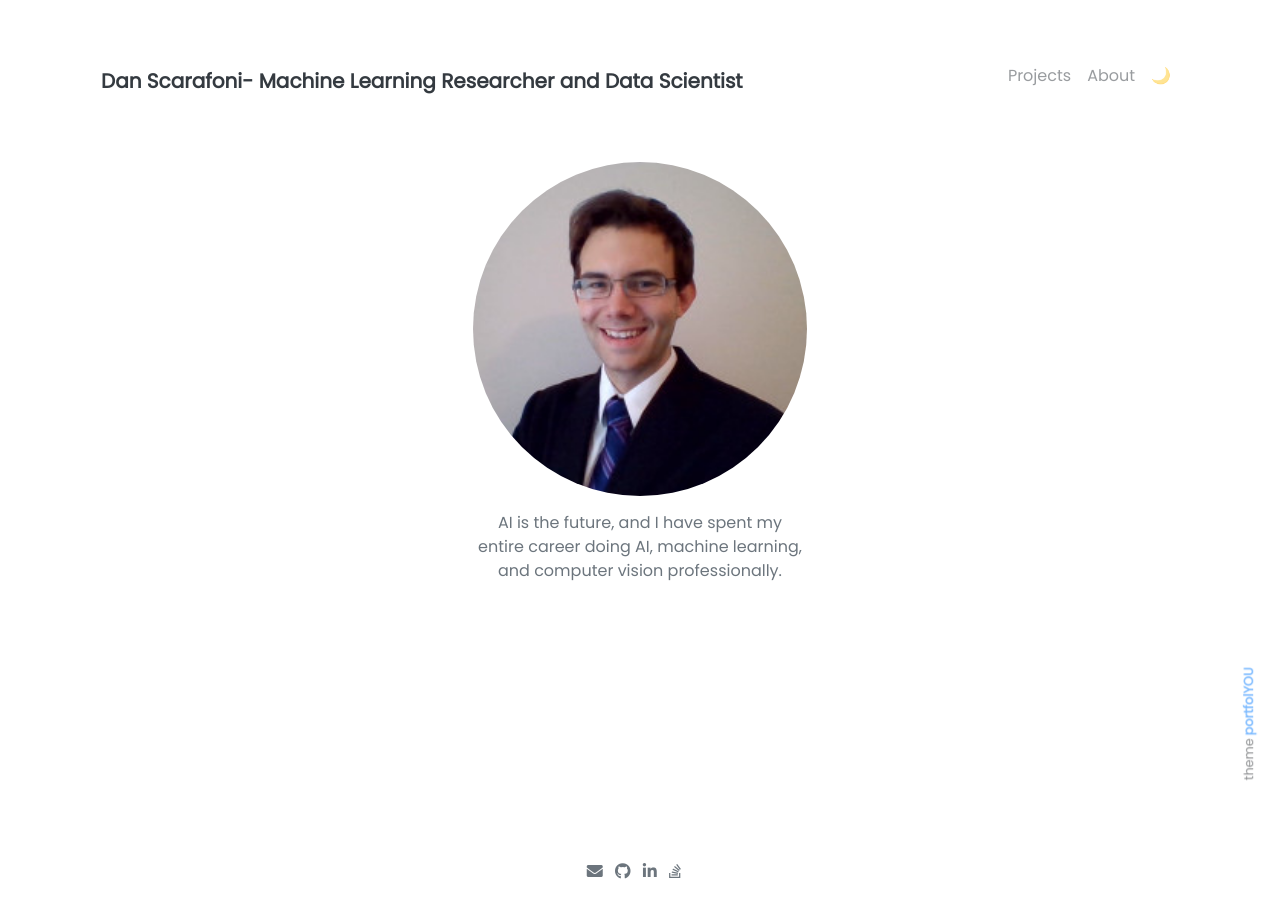
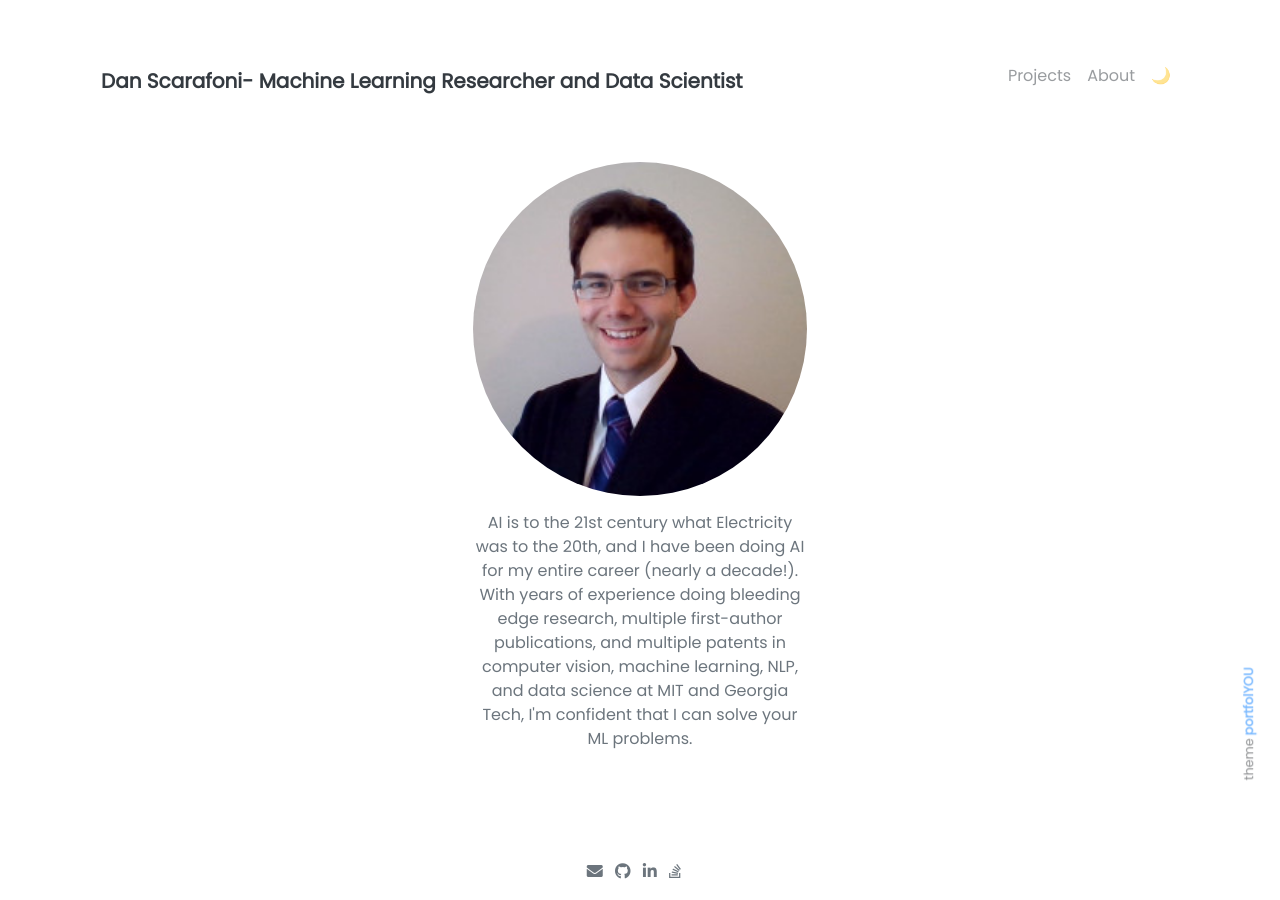
Before and after one commit to scarafoni/scarafoni.github.io, a Jekyll site: the page built from pages/index.md, in a window 1280 px wide. Built offline with Jekyll 4.4.1, drawn with Linux system fonts in a browser that asks for light colours; nearby versions of some CDN libraries.

Commit message:
Update _config.yml
change in profile

```diff
--- a/_config.yml
+++ b/_config.yml
@@ -1,8 +1,12 @@
 ### Site Settings ###
 title               : Dan Scarafoni- Machine Learning Researcher and Data Scientist
 description         : >-
-                      AI is the future, and I have spent my entire career doing AI,
-                      machine learning, and computer vision professionally.
+                      AI is to the 21st century what Electricity was to the 20th,
+                      and I have been doing AI for my entire career (nearly a decade!).
+                      With years of experience doing bleeding edge research,
+                      multiple first-author publications, and multiple patents in
+                      computer vision, machine learning, NLP, and data science at MIT
+                      and Georgia Tech, I'm confident that I can solve your ML problems.
 baseurl             : ""                     # Change to empty quotes if you are hosting your site at <your-username>.github.io directly
 repository          : scarafoni/scarafoni.github.io     # Change to <your-username>/<your-username>.github.io (or remove it if you don't need remote projects)
 remote_theme        : chrisrhymes/bulma-clean-theme
```
